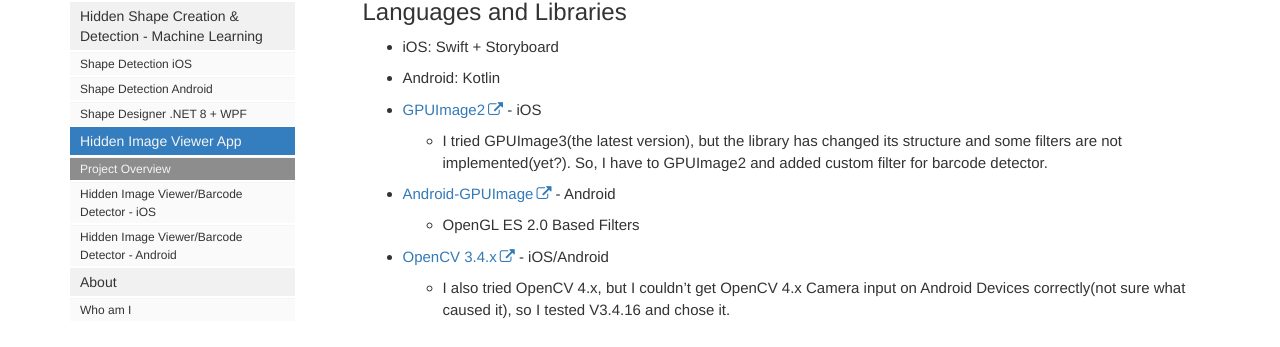
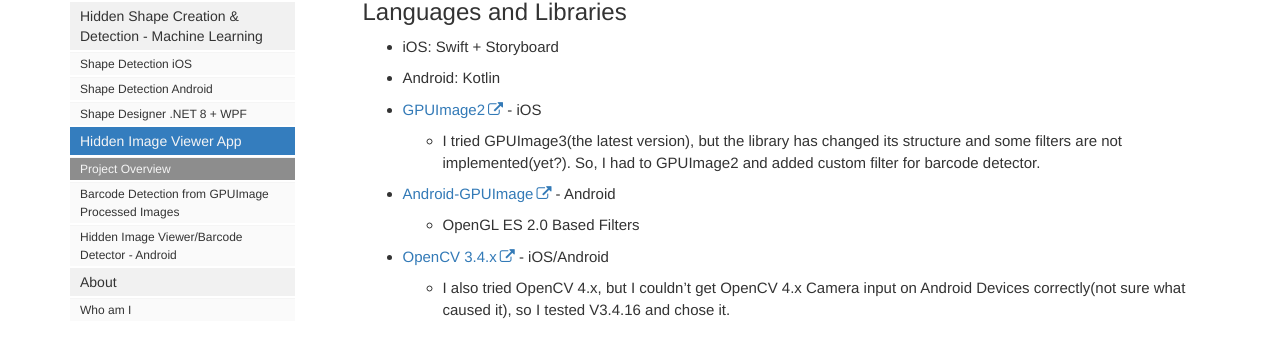
Before and after one commit to heungwook/heungwook.github.io, a Jekyll site: the page built from pages/doc202302/doc202302_01.md, in a window 1280 px wide and 900 px high, scrolled down 423 px. Shown: the part 128-475 px from the top of the window. Built offline with Jekyll 4.4.1, drawn with Linux system fonts in a browser that asks for light colours; comment, search, counter and statistics services are not loaded.

Commit message:
20240227 0939

```diff
--- a/_data/sidebars/mydoc_sidebar.yml
+++ b/_data/sidebars/mydoc_sidebar.yml
@@ -30,7 +30,7 @@
       url: /doc202302_01.html
       output: web
 
-    - title: Hidden Image Viewer/Barcode Detector - iOS
+    - title: Barcode Detection from GPUImage Processed Images
       url: /doc202302_02.html
       output: web
 
--- a/pages/doc202302/doc202302_01.md
+++ b/pages/doc202302/doc202302_01.md
@@ -21,7 +21,7 @@
 - iOS: Swift + Storyboard
 - Android: Kotlin
 - [GPUImage2](https://github.com/BradLarson/GPUImage2) - iOS
-    - I tried GPUImage3(the latest version), but the library has changed its structure and some filters are not implemented(yet?). So, I have to GPUImage2 and added custom filter for barcode detector.
+    - I tried GPUImage3(the latest version), but the library has changed its structure and some filters are not implemented(yet?). So, I had to GPUImage2 and added custom filter for barcode detector.
 - [Android-GPUImage](https://github.com/cats-oss/android-gpuimage) - Android
     - OpenGL ES 2.0 Based Filters
 - [OpenCV 3.4.x](https://github.com/opencv/opencv/tree/3.4.16) - iOS/Android
```
